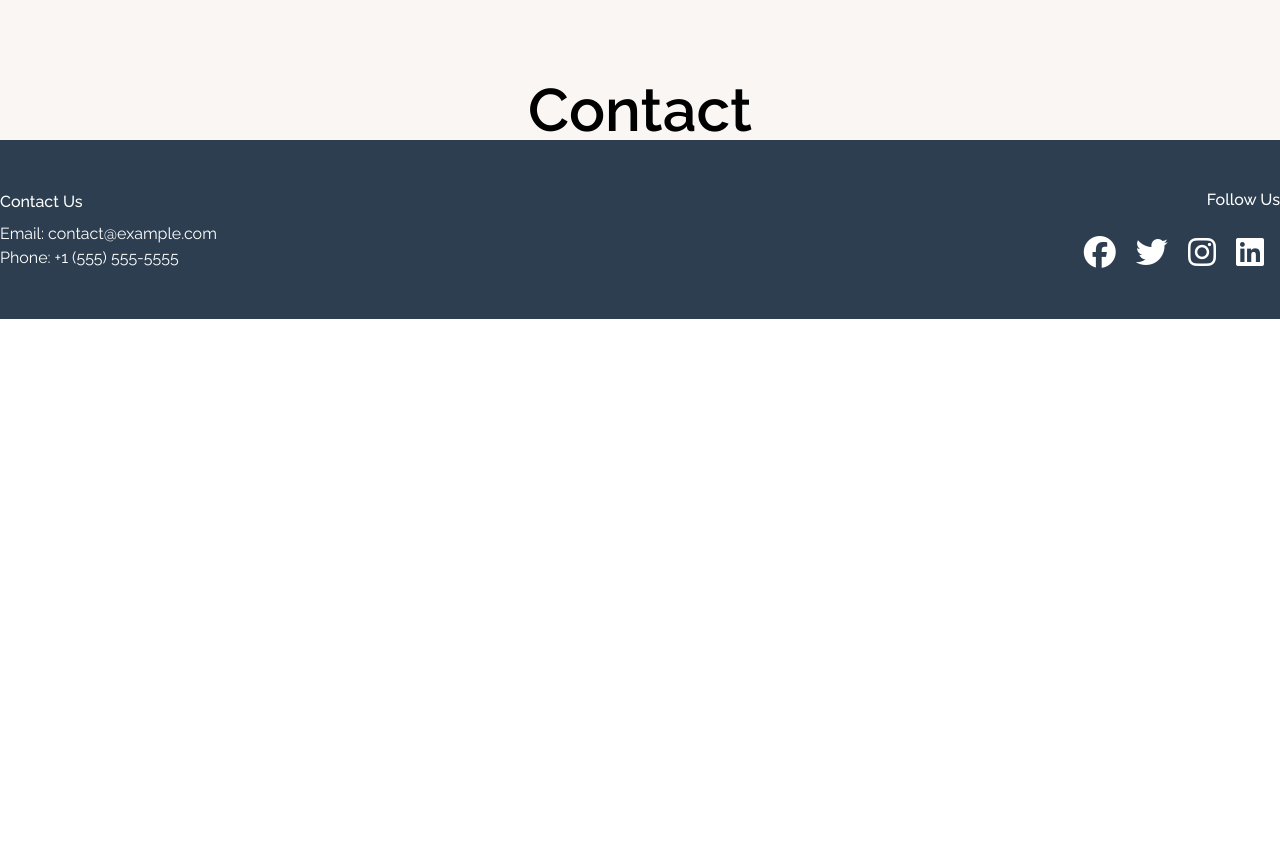
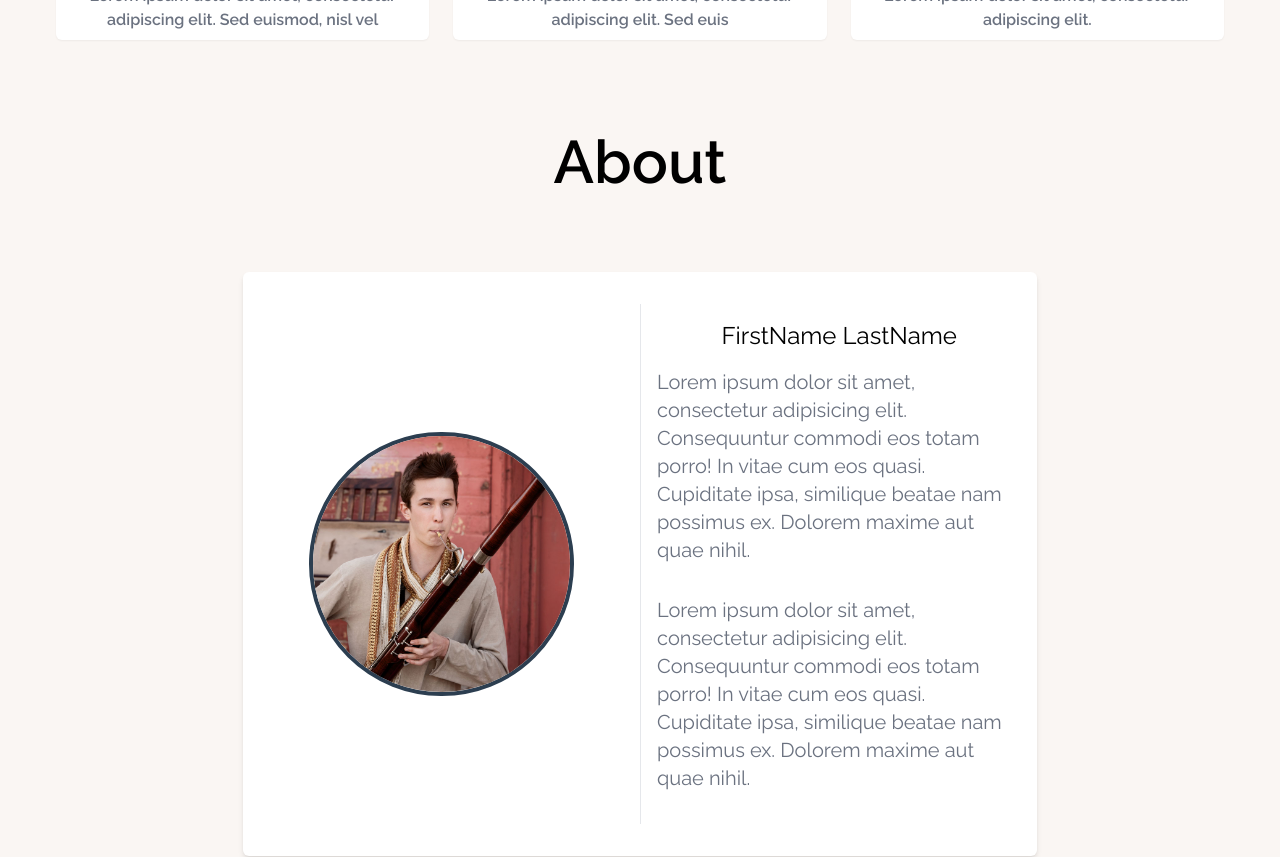
Before and after one commit to jdhawks2132/tx-bassoon, a SvelteKit app: page / in a window 1280 px wide. Shown: the part 2240-3097 px from the top of the page. Before the commit the page ends 2559 px from the top, so only its background shows below. Built offline with nearby package versions, Linux system fonts and the light colour scheme.

Commit message:
added about section

```diff
--- a/src/lib/components/nav/navbar.svelte
+++ b/src/lib/components/nav/navbar.svelte
@@ -40,7 +40,7 @@
 			: 'hidden'}"
 	>
 		<a class="text-white text-xl hover:font-black" href="/#bassoons">Bassoons</a>
-		<a class="text-white text-xl hover:font-black" href="/#reeeds">Reeds</a>
+		<a class="text-white text-xl hover:font-black" href="/#reeds">Reeds</a>
 		<a class="text-white text-xl hover:font-black" href="/#about">About</a>
 		<a class="text-white text-xl hover:font-black" href="/#contact">Contact</a>
 	</div>
--- a/src/routes/+page.svelte
+++ b/src/routes/+page.svelte
@@ -4,6 +4,7 @@
 	import ReedCard from '$lib/components/cards/reedCard.svelte';
 	import BassoonStore from '../stores/BassoonStore';
 	import ReedStore from '../stores/ReedStore';
+	import HeadShot from '$lib/assets/images/headshot.jpg';
 
 	let bassoons: {
 		id: string;
@@ -77,7 +78,7 @@
 </section>
 
 <section id="bassoons" class="h-full">
-	<h2 class="text-6xl my-4 font-bold text-center">Bassoons</h2>
+	<h2 class="text-6xl my-20 font-bold text-center">Bassoons</h2>
 	<div class="flex flex-col lg:flex-row items-center justify-center">
 		{#each bassoons as bassoon}
 			<BassoonCard {bassoon} />
@@ -86,7 +87,7 @@
 </section>
 
 <section id="reeds" class="my-20 h-full">
-	<h2 class="text-6xl my-4 font-bold text-center">Reeds</h2>
+	<h2 class="text-6xl my-20 font-bold text-center  ">Reeds</h2>
 	<div class="flex flex-col lg:flex-row items-center justify-center">
 		{#each reeds as reed}
 			<ReedCard {reed} />
@@ -95,13 +96,32 @@
 </section>
 
 <section id="about" class="my-20 h-full">
-	<div class="flex flex-col lg:flex-row items-center justify-center ">
-		<h2 class="text-6xl font-bold text-center">About</h2>
+	<h2 class="text-6xl font-bold text-center my-20">About</h2>
+	<div
+		class="flex flex-col w-11/12 lg:w-2/3 mx-auto py-8 divide-y lg:flex-row lg:divide-y-0 lg:divide-x items-center justify-center bg-white rounded-md shadow-md"
+	>
+		<!-- create a contact card using tailwind css keeping mobile responsiveness in mind -->
+		<div class="flex flex-col items-center justify-center w-9/12 lg:w-1/2">
+			<img src={HeadShot} alt="bassoon" class="w-2/3 my-4 rounded-full border-primary border-4" />
+		</div>
+		<div class="flex flex-col p-4 items-center justify-center w-11/12 lg:w-1/2">
+			<h3 class="text-2xl">FirstName LastName</h3>
+			<p class="text-xl text-gray-500 my-4">
+				Lorem ipsum dolor sit amet, consectetur adipisicing elit. Consequuntur commodi eos totam
+				porro! In vitae cum eos quasi. Cupiditate ipsa, similique beatae nam possimus ex. Dolorem
+				maxime aut quae nihil.
+			</p>
+
+			<p class="text-xl text-gray-500 my-4">
+				Lorem ipsum dolor sit amet, consectetur adipisicing elit. Consequuntur commodi eos totam
+				porro! In vitae cum eos quasi. Cupiditate ipsa, similique beatae nam possimus ex. Dolorem
+				maxime aut quae nihil.
+			</p>
+		</div>
 	</div>
 </section>
 
 <section id="contact" class="mt-20 h-full">
-	<div class="flex flex-col lg:flex-row items-center justify-center">
-		<h2 class="text-6xl font-bold text-center">Contact</h2>
-	</div>
+	<h2 class="text-6xl font-bold text-center my-20">Contact</h2>
+	<div class="flex flex-col lg:flex-row items-center justify-center" />
 </section>
```
Also changed, not shown: src/lib/assets/images/headshot.jpg (added).
